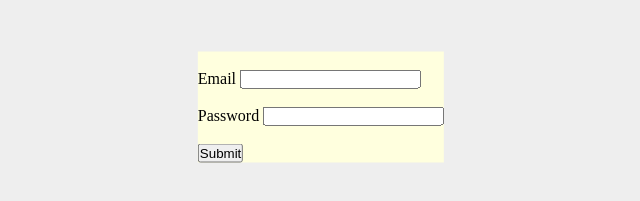
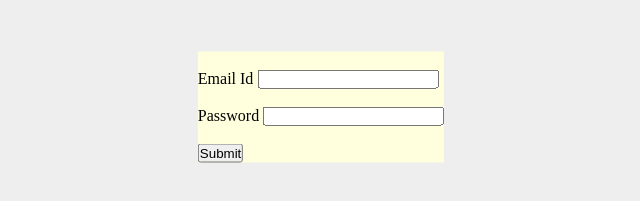
Before and after one commit to Maheshpatgar488/Mahesh-WebDesign-Ecomm, a plain HTML site: page Mahesh WebDesign Ecomm/templates/login.html in a window 1280 px wide. Shown: the part 293-494 px from the top of the page, 319-959 px from the left. Drawn offline with Linux system fonts and the light colour scheme.

Commit message:
change emailid

```diff
--- a/Mahesh WebDesign Ecomm/templates/login.html
+++ b/Mahesh WebDesign Ecomm/templates/login.html
@@ -11,7 +11,7 @@
             <form action="index.html">
                 <form method="post">
                 <div class="form-group"><br>
-                    <label for="email">Email</label>
+                    <label for="email">Email Id</label>
                     <input type="email" id="email" name="email" required>
                 </div>
                 <br>
```
